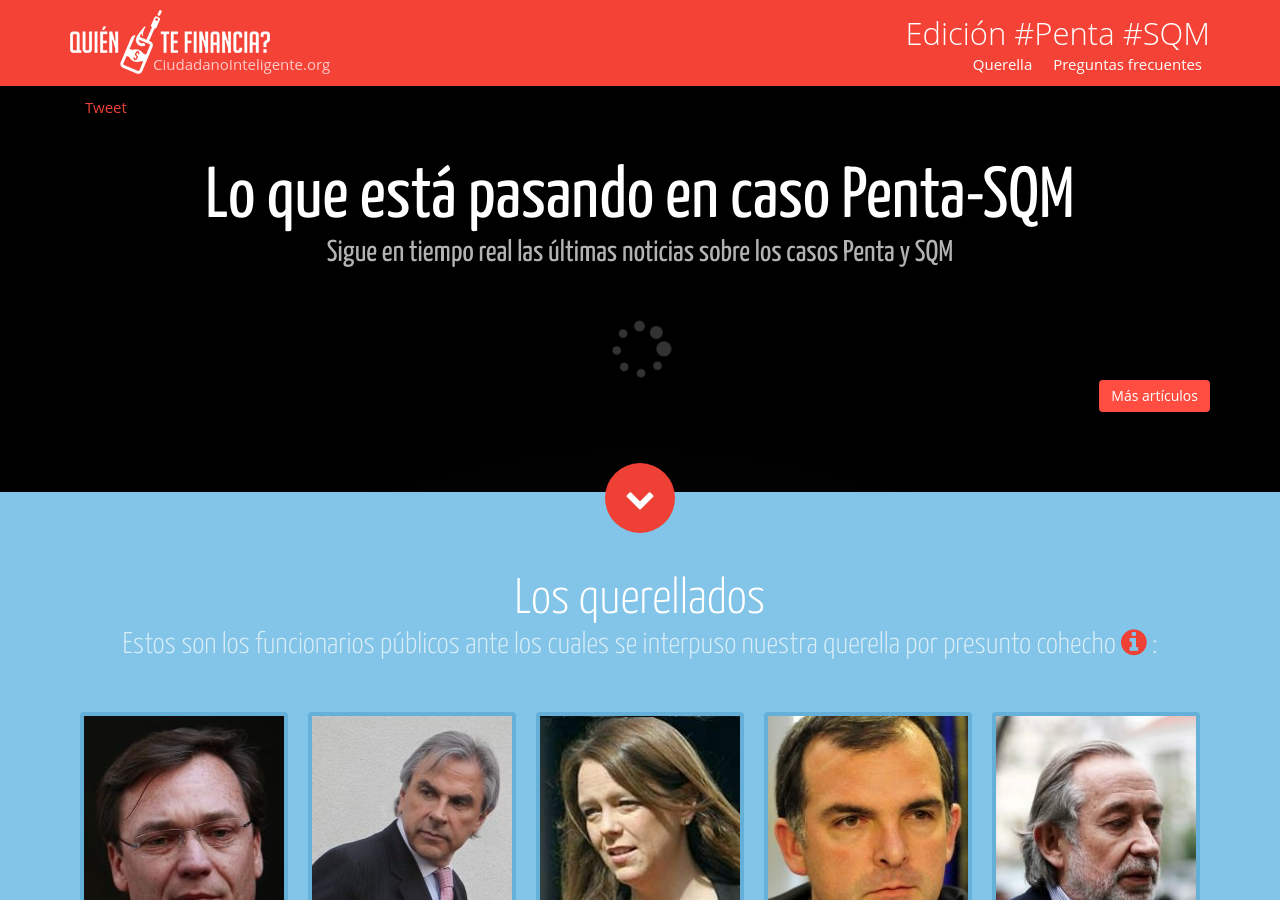
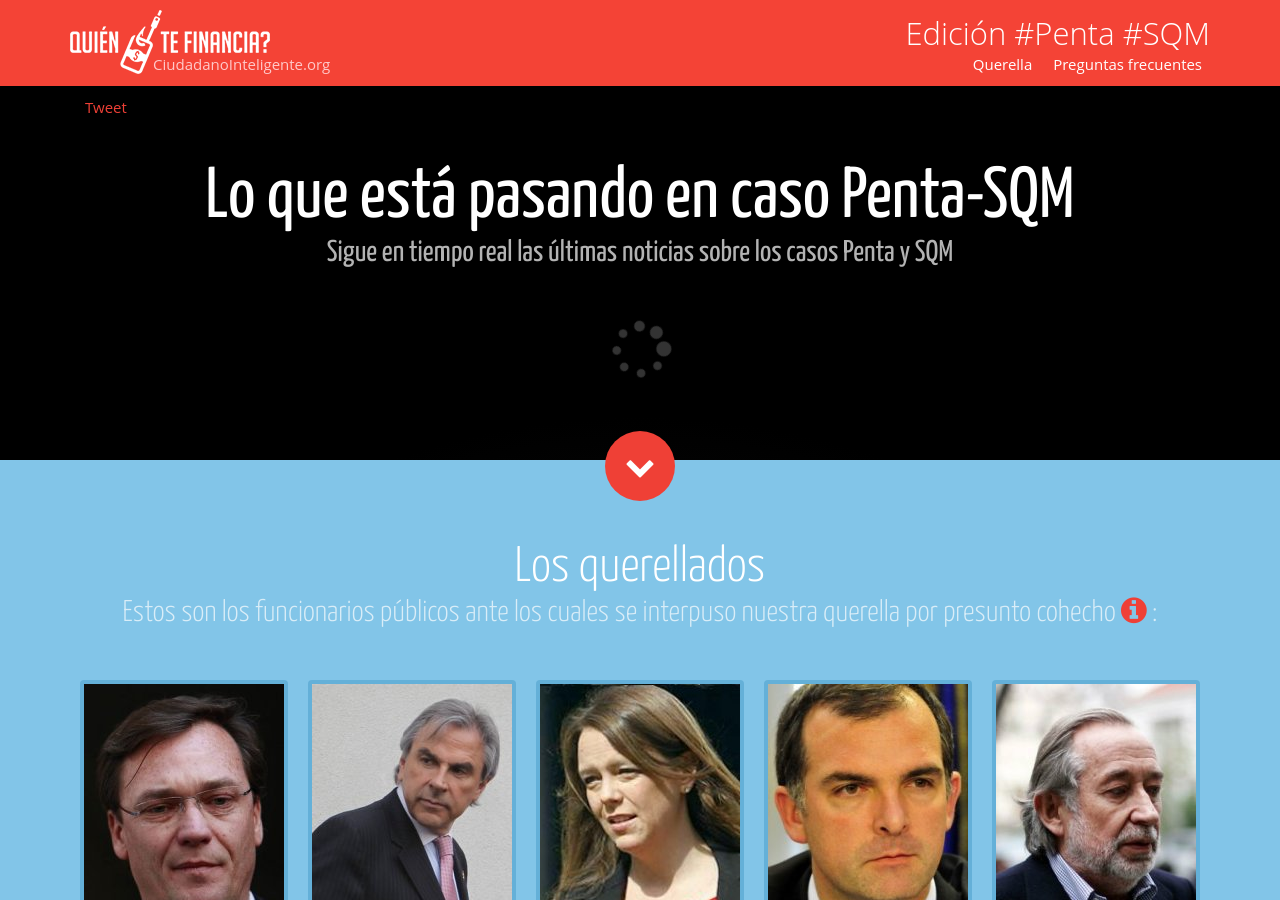
Before and after one commit to ciudadanointeligente/quien-te-financia, a Jekyll site: the page built from index.html, in a window 1280 px wide and 900 px high. Built offline with Jekyll 4.4.1, drawn with Linux system fonts in a browser that asks for light colours; nearby versions of some CDN libraries; comment, search, counter and statistics services are not loaded.

Commit message:
Delete button

```diff
--- a/_includes/lo-que-esta-pasando.html
+++ b/_includes/lo-que-esta-pasando.html
@@ -8,8 +8,6 @@
       <i class="fa fa-spinner fa-spin fa-4x hidden"></i>
     </div>
     <!-- fin feed noticias -->
-    <button class="btn btn-default pull-right">Más artículos</button>
-
   </div>
 </section>
 
```
